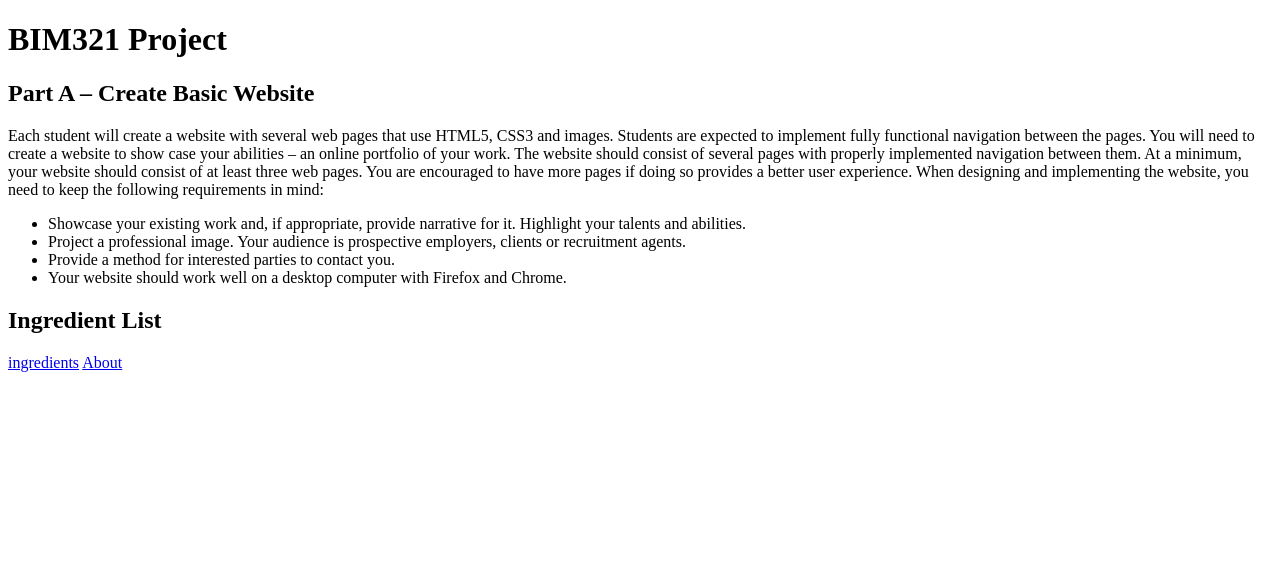
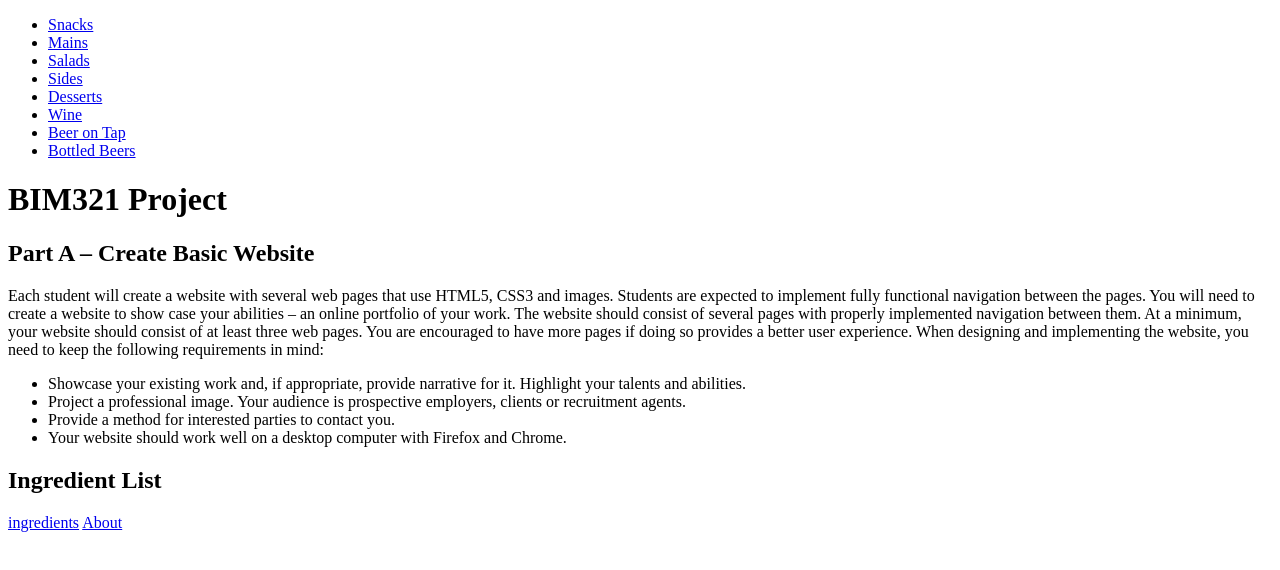
Before and after one commit to BinliChen/trivial-site, a plain HTML site: page index.html in a window 1280 px wide. Drawn offline with Linux system fonts and the light colour scheme.

Commit message:
Add navigation

```diff
--- a/index.html
+++ b/index.html
@@ -5,6 +5,16 @@
  <title>bim321 Project</title>
 </head>
 <body>
+    <nav><ul>
+        <li><a href=”menu.html#snacks”>Snacks</a></li>
+        <li><a href=”menu.html#mains”>Mains</a></li>
+        <li><a href=”menu.html#salads”>Salads</a></li>
+        <li><a href=”menu.html#sides”>Sides</a></li>
+        <li><a href=”menu.html#sweets”>Desserts</a></li>
+        <li><a href=”winelist.html”>Wine</a></li>
+        <li><a href=”beer.html#taps”>Beer on Tap</a></li>
+        <li><a href=”beer.html#bottled”>Bottled Beers</a></li>
+        </ul></nav>
   <h1> BIM321 Project</h1>
   <h2>Part A – Create Basic Website</h2>
   <p>
```
Also changed, not shown: image/avatar.jpg (deleted).
